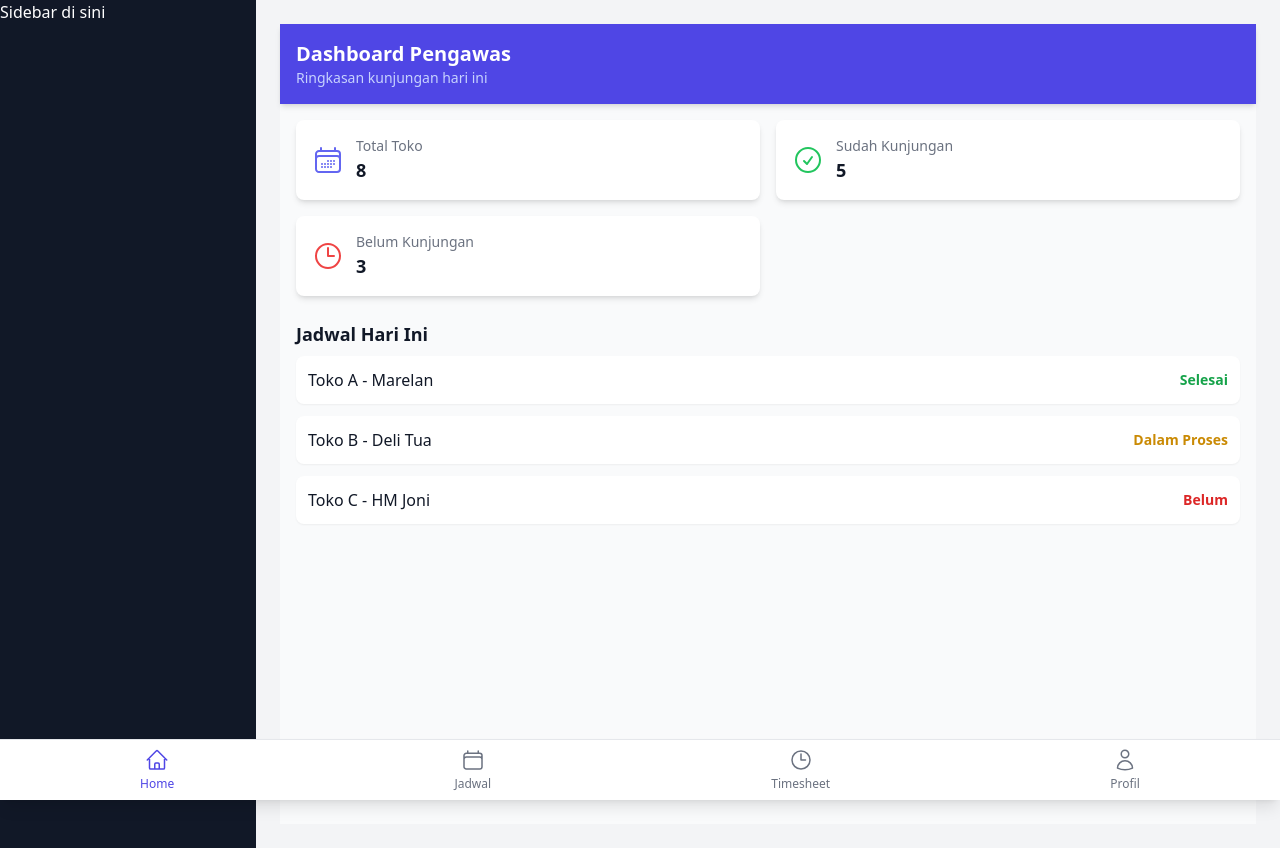
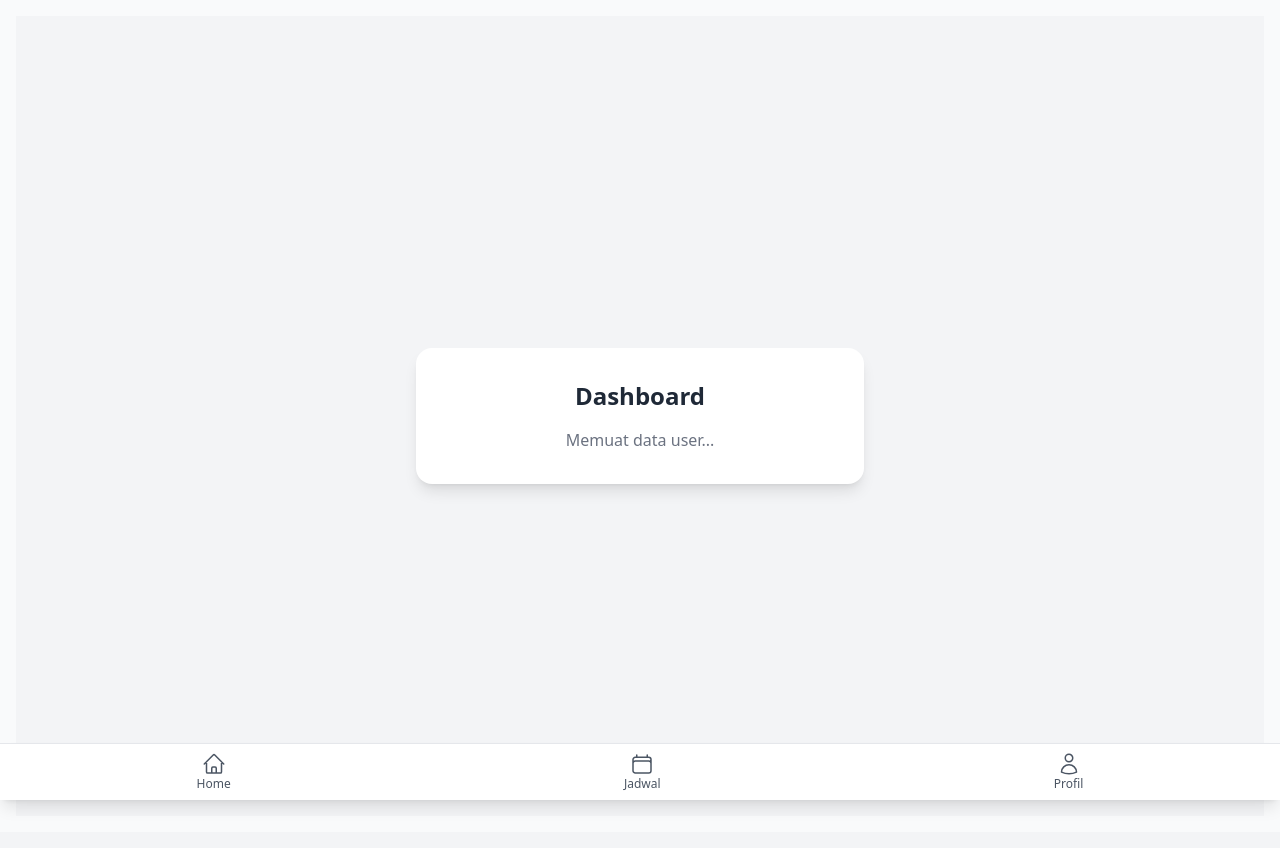
Before and after one commit to DevCode0X0/unimac-timesheet, a Next.js app: page /dashboard in a window 1280 px wide. Built offline with nearby package versions, Linux system fonts and the light colour scheme.

Commit message:
dashboard

```diff
--- a/app/components/BottomNav.tsx
+++ b/app/components/BottomNav.tsx
@@ -1,38 +1,23 @@
 "use client";
 
-import { HomeIcon, CalendarIcon, ClockIcon, UserIcon } from "@heroicons/react/24/outline";
+import { HomeIcon, CalendarIcon, UserIcon } from "@heroicons/react/24/outline";
 import Link from "next/link";
-import { usePathname } from "next/navigation";
-
-const navItems = [
-  { name: "Home", href: "/dashboard", icon: HomeIcon },
-  { name: "Jadwal", href: "/schedule", icon: CalendarIcon },
-  { name: "Timesheet", href: "/timesheet", icon: ClockIcon },
-  { name: "Profil", href: "/profile", icon: UserIcon },
-];
 
 export default function BottomNav() {
-  const pathname = usePathname();
-
   return (
-    <nav className="fixed bottom-0 left-0 right-0 bg-white border-t shadow-lg">
-      <div className="flex justify-around">
-        {navItems.map((item) => {
-          const active = pathname === item.href;
-          return (
-            <Link
-              key={item.name}
-              href={item.href}
-              className={`flex flex-col items-center py-2 px-3 text-xs ${
-                active ? "text-indigo-600" : "text-gray-500"
-              }`}
-            >
-              <item.icon className="h-6 w-6 mb-1" />
-              <span>{item.name}</span>
-            </Link>
-          );
-        })}
-      </div>
+    <nav className="fixed bottom-0 left-0 right-0 bg-white border-t shadow-lg flex justify-around py-2">
+      <Link href="/dashboard" className="flex flex-col items-center text-gray-600 hover:text-indigo-600">
+        <HomeIcon className="h-6 w-6" />
+        <span className="text-xs">Home</span>
+      </Link>
+      <Link href="/dashboard/jadwal" className="flex flex-col items-center text-gray-600 hover:text-indigo-600">
+        <CalendarIcon className="h-6 w-6" />
+        <span className="text-xs">Jadwal</span>
+      </Link>
+      <Link href="/dashboard/profil" className="flex flex-col items-center text-gray-600 hover:text-indigo-600">
+        <UserIcon className="h-6 w-6" />
+        <span className="text-xs">Profil</span>
+      </Link>
     </nav>
   );
 }
--- a/app/dashboard/layout.tsx
+++ b/app/dashboard/layout.tsx
@@ -1,12 +1,19 @@
+"use client";
+
+import BottomNav from "../components/BottomNav";
+
 export default function DashboardLayout({
   children,
 }: {
   children: React.ReactNode;
 }) {
   return (
-    <div className="flex">
-      <aside className="w-64 bg-gray-900 text-white">Sidebar di sini</aside>
-      <main className="flex-1 p-6">{children}</main>
+    <div className="flex flex-col min-h-screen bg-gray-50">
+      {/* Konten utama */}
+      <main className="flex-1 p-4">{children}</main>
+
+      {/* Navigasi bawah */}
+      <BottomNav />
     </div>
   );
 }
--- a/app/dashboard/page.tsx
+++ b/app/dashboard/page.tsx
@@ -1,63 +1,36 @@
 "use client";
 
-import { CalendarDaysIcon, ClockIcon, CheckCircleIcon } from "@heroicons/react/24/outline";
-import BottomNav from "../components/BottomNav";
+import { useEffect, useState } from "react";
 
 export default function DashboardPage() {
+  const [user, setUser] = useState<{ username: string } | null>(null);
+
+  useEffect(() => {
+    if (typeof window !== "undefined") {
+      const storedUser = localStorage.getItem("user");
+      if (storedUser) {
+        try {
+          setUser(JSON.parse(storedUser));
+        } catch (err) {
+          console.error("Gagal parse user dari localStorage:", err);
+        }
+      }
+    }
+  }, []);
+
   return (
-    <div className="min-h-screen flex flex-col bg-gray-50">
-      {/* Header */}
-      <header className="bg-indigo-600 text-white p-4 shadow-md">
-        <h1 className="text-xl font-bold">Dashboard Pengawas</h1>
-        <p className="text-sm text-indigo-200">Ringkasan kunjungan hari ini</p>
-      </header>
-
-      {/* Main Content */}
-      <main className="flex-1 p-4 pb-20">
-        <div className="grid grid-cols-2 gap-4">
-          <div className="bg-white p-4 rounded-lg shadow-md flex items-center">
-            <CalendarDaysIcon className="h-8 w-8 text-indigo-500 mr-3" />
-            <div>
-              <p className="text-gray-500 text-sm">Total Toko</p>
-              <p className="text-lg font-bold">8</p>
-            </div>
-          </div>
-          <div className="bg-white p-4 rounded-lg shadow-md flex items-center">
-            <CheckCircleIcon className="h-8 w-8 text-green-500 mr-3" />
-            <div>
-              <p className="text-gray-500 text-sm">Sudah Kunjungan</p>
-              <p className="text-lg font-bold">5</p>
-            </div>
-          </div>
-          <div className="bg-white p-4 rounded-lg shadow-md flex items-center">
-            <ClockIcon className="h-8 w-8 text-red-500 mr-3" />
-            <div>
-              <p className="text-gray-500 text-sm">Belum Kunjungan</p>
-              <p className="text-lg font-bold">3</p>
-            </div>
-          </div>
-        </div>
-
-        {/* Jadwal Kunjungan Singkat */}
-        <h2 className="text-lg font-semibold mt-6 mb-2">Jadwal Hari Ini</h2>
-        <ul className="space-y-3">
-          <li className="bg-white p-3 rounded-lg shadow-sm flex justify-between items-center">
-            <span className="font-medium">Toko A - Marelan</span>
-            <span className="text-sm text-green-600 font-semibold">Selesai</span>
-          </li>
-          <li className="bg-white p-3 rounded-lg shadow-sm flex justify-between items-center">
-            <span className="font-medium">Toko B - Deli Tua</span>
-            <span className="text-sm text-yellow-600 font-semibold">Dalam Proses</span>
-          </li>
-          <li className="bg-white p-3 rounded-lg shadow-sm flex justify-between items-center">
-            <span className="font-medium">Toko C - HM Joni</span>
-            <span className="text-sm text-red-600 font-semibold">Belum</span>
-          </li>
-        </ul>
-      </main>
-
-      {/* Bottom Navigation */}
-      <BottomNav />
+    <div className="flex flex-col items-center justify-center min-h-screen bg-gray-100">
+      <div className="bg-white shadow-lg rounded-2xl p-8 max-w-md w-full text-center">
+        <h1 className="text-2xl font-bold text-gray-800 mb-4">Dashboard</h1>
+        {user ? (
+          <p className="text-gray-600">
+            Selamat datang,{" "}
+            <span className="font-semibold">{user.username}</span> 🎉
+          </p>
+        ) : (
+          <p className="text-gray-500">Memuat data user...</p>
+        )}
+      </div>
     </div>
   );
 }
--- a/app/login/page.tsx
+++ b/app/login/page.tsx
@@ -10,24 +10,51 @@ export default function LoginPage() {
 
   const handleSubmit = async (e: React.FormEvent) => {
     e.preventDefault();
+
+    try {
       const res = await fetch("/api/login", {
         method: "POST",
         headers: { "Content-Type": "application/json" },
         body: JSON.stringify({ username, password }),
       });
 
-    if (res.ok) {
-      // ✅ langsung redirect ke dashboard
-      router.push("/dashboard");
-    } else {
+      if (!res.ok) {
         const err = await res.json();
         alert(err.error || "Login gagal");
+        return;
+      }
+
+      const data = await res.json();
+      console.log("Login berhasil:", data);
+
+      // simpan token & user ke localStorage
+      try {
+        if (typeof window !== "undefined") {
+          // Simpan token sebagai cookie
+          document.cookie = `token=${data.token}; path=/; max-age=86400;`; // Cookie berlaku selama 1 hari
+
+          localStorage.setItem("token", data.token);
+          localStorage.setItem("user", JSON.stringify(data.user));
+        }
+      } catch (err) {
+        console.warn("LocalStorage tidak bisa dipakai:", err);
+      }
+
+      // redirect ke dashboard
+      try {
+        router.push("/dashboard");
+      } catch (err) {
+        console.error("Redirect gagal:", err);
+      }
+    } catch (err) {
+      console.error("Error login:", err);
+      alert("Terjadi kesalahan, coba lagi.");
     }
   };
 
   return (
     <div className="flex items-center justify-center min-h-screen bg-gradient-to-r from-indigo-500 via-purple-500 to-pink-500">
-      <div className="bg-white shadow-2xl rounded-2xl p-8 w-full max-w-sm">
+      <div className="bg-white shadow-lg rounded-2xl p-8 w-full max-w-sm">
         <h1 className="text-2xl font-bold text-gray-800 mb-6 text-center">
           Login Pengawas
         </h1>
@@ -40,7 +67,7 @@ export default function LoginPage() {
               placeholder="Masukkan username"
               value={username}
               onChange={(e) => setUsername(e.target.value)}
-              className="w-full px-4 py-2 border rounded-lg focus:outline-none focus:ring-2 focus:ring-indigo-400 text-gray-900 placeholder-gray-400"
+              className="w-full px-4 py-2 border rounded-lg focus:outline-none focus:ring-2 focus:ring-indigo-400"
               required
             />
           </div>
@@ -52,14 +79,14 @@ export default function LoginPage() {
               placeholder="Masukkan password"
               value={password}
               onChange={(e) => setPassword(e.target.value)}
-              className="w-full px-4 py-2 border rounded-lg focus:outline-none focus:ring-2 focus:ring-indigo-400 text-gray-900 placeholder-gray-400"
+              className="w-full px-4 py-2 border rounded-lg focus:outline-none focus:ring-2 focus:ring-indigo-400"
               required
             />
           </div>
 
           <button
             type="submit"
-            className="w-full bg-indigo-600 hover:bg-indigo-700 text-white font-semibold py-2 rounded-lg transition duration-200 shadow-md"
+            className="w-full bg-indigo-600 hover:bg-indigo-700 text-white font-semibold py-2 rounded-lg transition duration-200"
           >
             Login
           </button>
--- a/package.json
+++ b/package.json
@@ -10,6 +10,7 @@
     "@heroicons/react": "^2.2.0",
     "@supabase/supabase-js": "^2.45.0",
     "bcryptjs": "^2.4.3",
+    "jose": "^6.1.0",
     "jsonwebtoken": "^9.0.2",
     "next": "15.0.0",
     "react": "18.3.1",
```
Also changed, not shown: middleware.ts (+16 -9 lines), app/components/Sidebar.tsx (deleted), 1 other file (tests, documents, lock files or other folders). Lines whose indentation alone changed are shown as unchanged.
